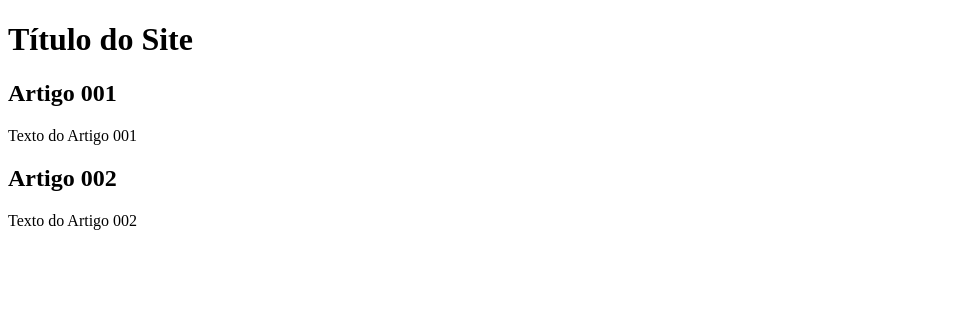
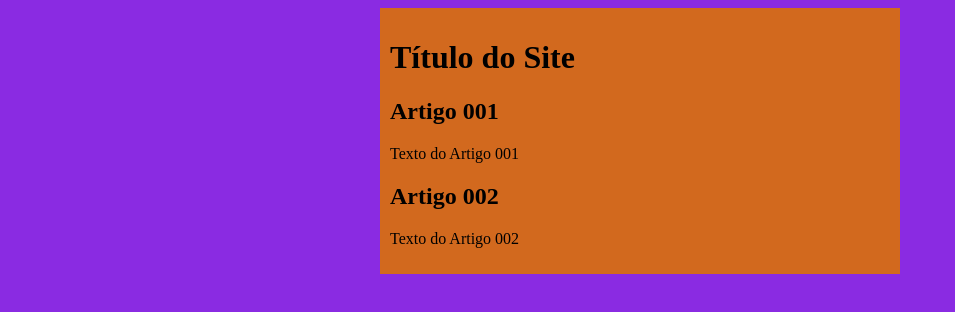
Before and after one commit to leonardo-silva-souza/projeto-site, a plain HTML site: page index.html in a window 1280 px wide. Shown: the whole page, without its empty margins (0-955 px from the left). Drawn offline with Linux system fonts and the light colour scheme.

Commit message:
iniciei o desing

```diff
--- /dev/null
+++ b/estilos/style.css
@@ -0,0 +1,16 @@
+{
+    font-family: Arial, Helvetica, sans-serif;
+    font-size: 16px;
+}
+
+body {
+    background-color: blueviolet;
+}
+
+main {
+    background-color: chocolate;
+    width: 500px;
+    margin: auto;
+    padding: 10px;
+    box-shadow: crimson;
+}
--- a/index.html
+++ b/index.html
@@ -5,6 +5,7 @@
     <meta http-equiv="X-UA-Compatible" content="IE=edge">
     <meta name="viewport" content="width=device-width, initial-scale=1.0">
     <title>Titulo do Site</title>
+    <link rel="stylesheet" href="estilos/style.css">
 </head>
 <body>
     <main>
```
